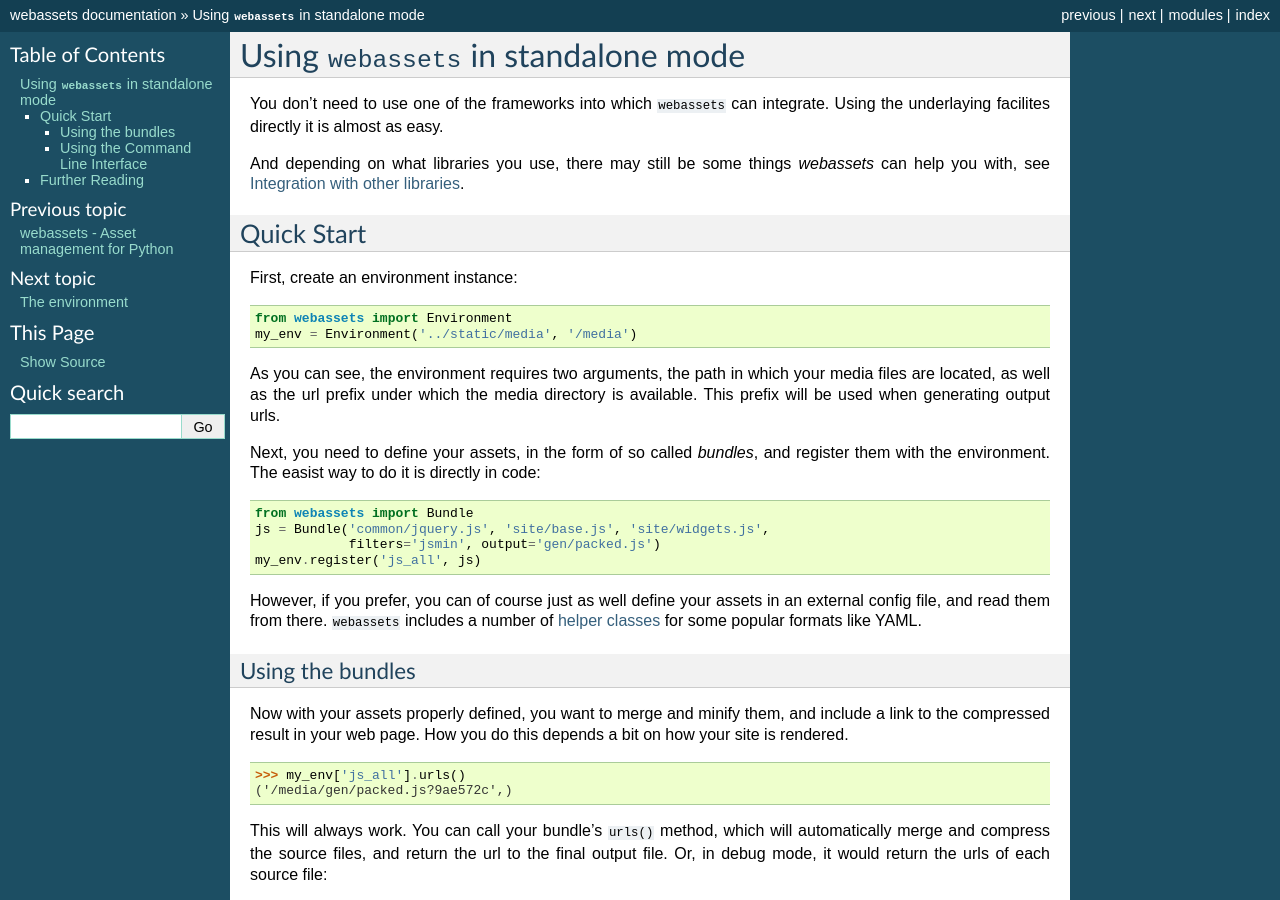
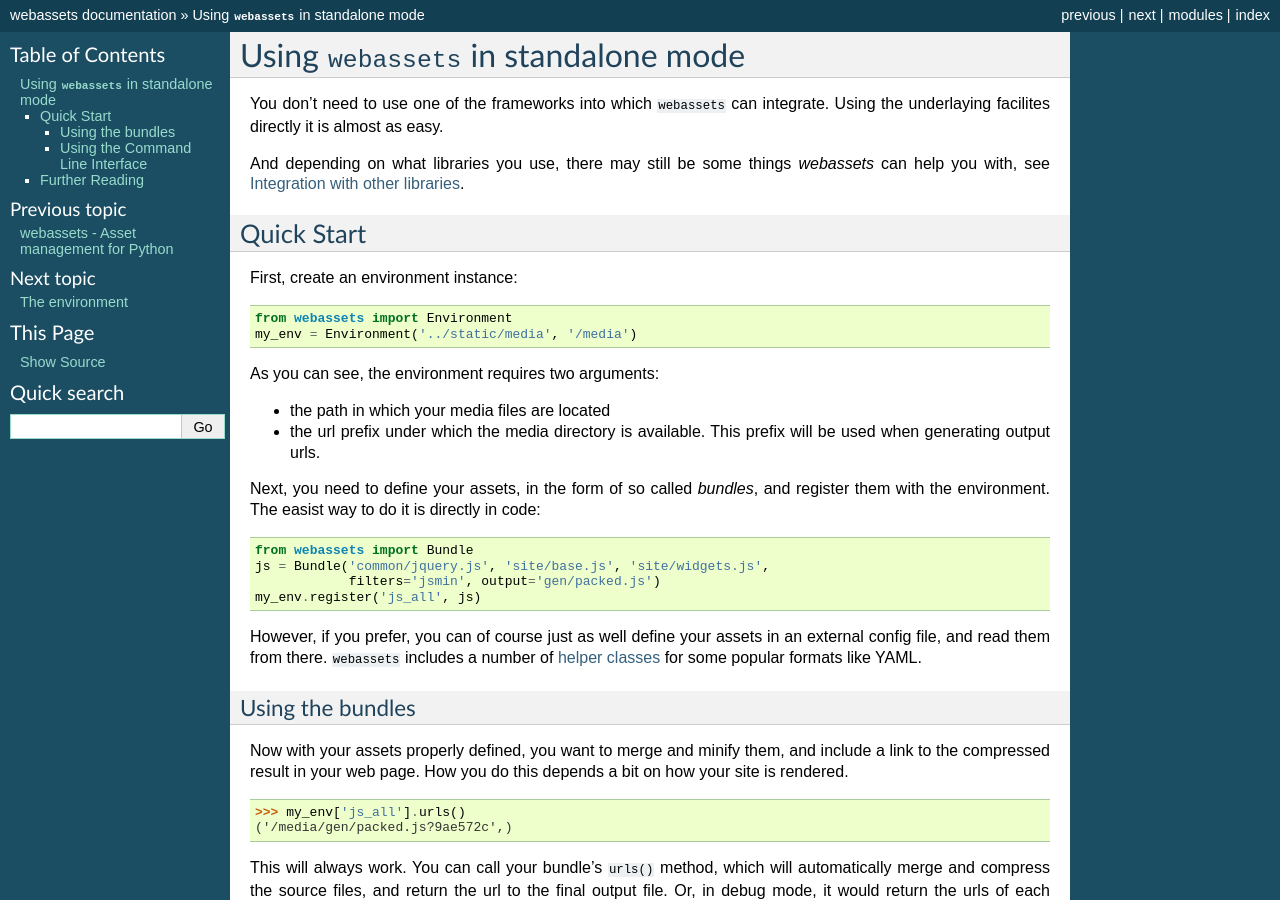
Before and after one commit to miracle2k/webassets, a Sphinx documentation site: the page built from docs/generic/index.rst, in a window 1280 px wide and 900 px high. Built offline with Sphinx 7.4.7, drawn with Linux system fonts in a browser that asks for light colours; the version number could not be read and is left out.

Commit message:
index.rst: Bulleted list for params

```diff
--- a/docs/generic/index.rst
+++ b/docs/generic/index.rst
@@ -20,10 +20,12 @@ First, create an environment instance:
     my_env = Environment('../static/media', '/media')
 
 
-As you can see, the environment requires two arguments, the path in which
-your media files are located, as well as the url prefix under which the
-media directory is available. This prefix will be used when generating
-output urls.
+As you can see, the environment requires two arguments:
+
+- the path in which your media files are located
+
+- the url prefix under which the media directory is available. This prefix will be used when generating
+  output urls.
 
 Next, you need to define your assets, in the form of so called *bundles*,
 and register them with the environment. The easist way to do it is directly
```
